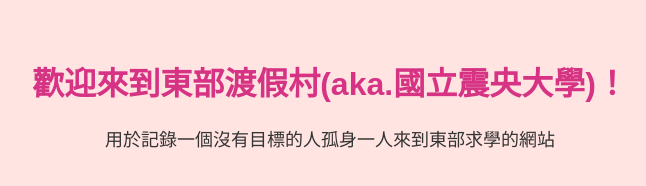
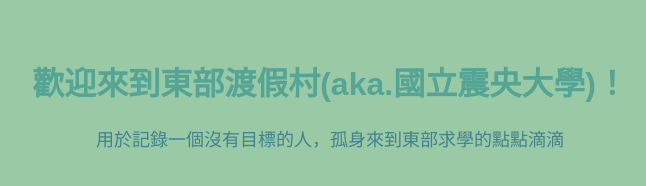
Before and after one commit to Lydia-918/.github.io, a plain HTML site: page index.html in a window 1280 px wide. Shown: the whole page, without its empty margins (310-956 px from the left). Drawn offline with Linux system fonts and the light colour scheme.

Commit message:
Update-1 index.html

```diff
--- a/index.html
+++ b/index.html
@@ -3,24 +3,24 @@
     <title>東部渡假村生活記錄</title>
     <style>
       body {
-        background-color: #ffe4e1; /* 淡粉紅色 */
+        background-color: #9ACAA5; /* 淡綠色 */
         font-family: "微軟正黑體", sans-serif;
         text-align: center;
         padding-top: 50px;
       }
 
       h1 {
-        color: #d63384;
+        color: #55A597;
       }
 
       p {
-        color: #333;
+        color: #3F8290;
         font-size: 18px;
       }
     </style>
   </head>
   <body>
     <h1>歡迎來到東部渡假村(aka.國立震央大學)！</h1>
-    <p>用於記錄一個沒有目標的人孤身一人來到東部求學的網站</p>
+    <p>用於記錄一個沒有目標的人，孤身來到東部求學的點點滴滴</p>
   </body>
 </html>
```
